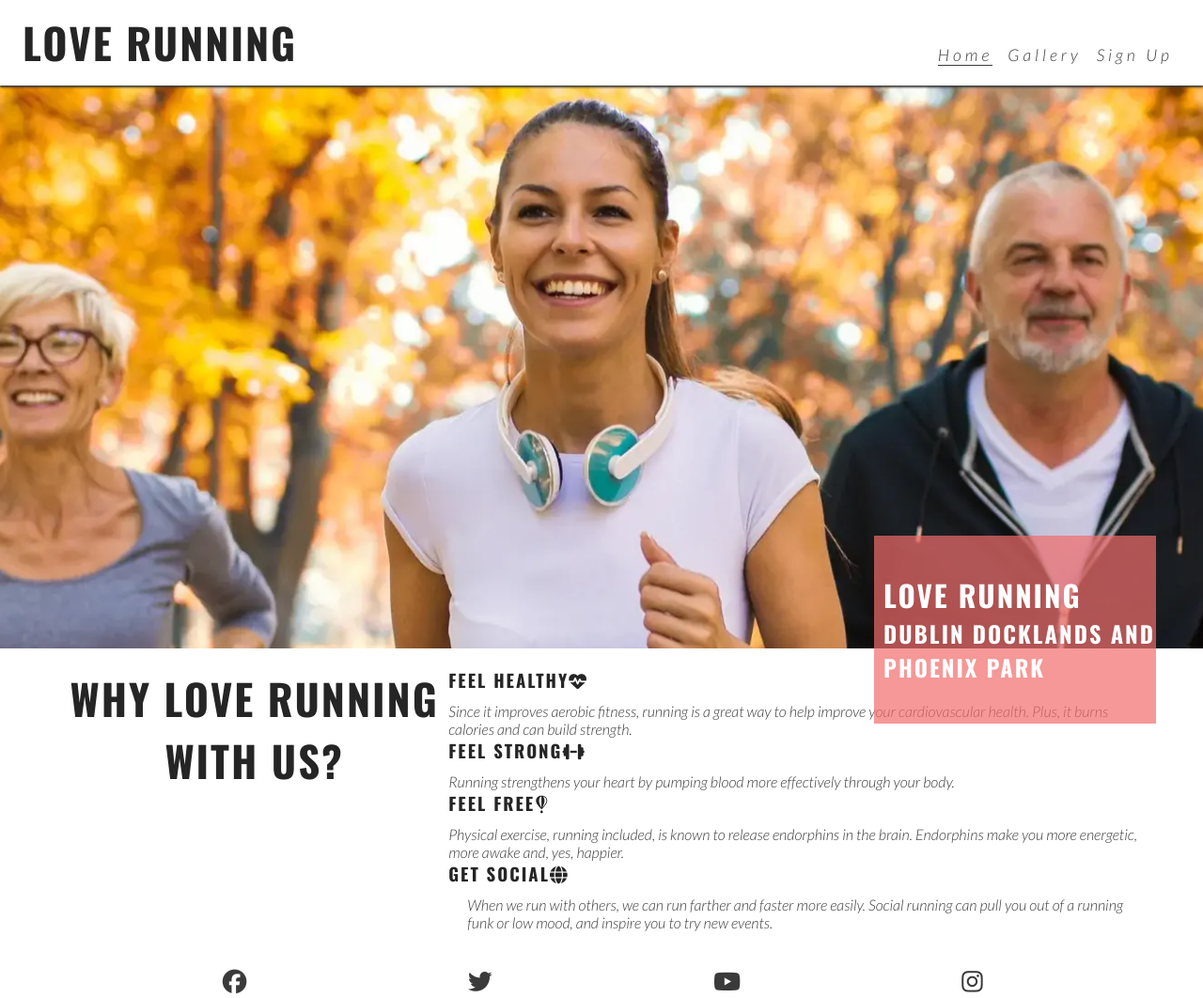
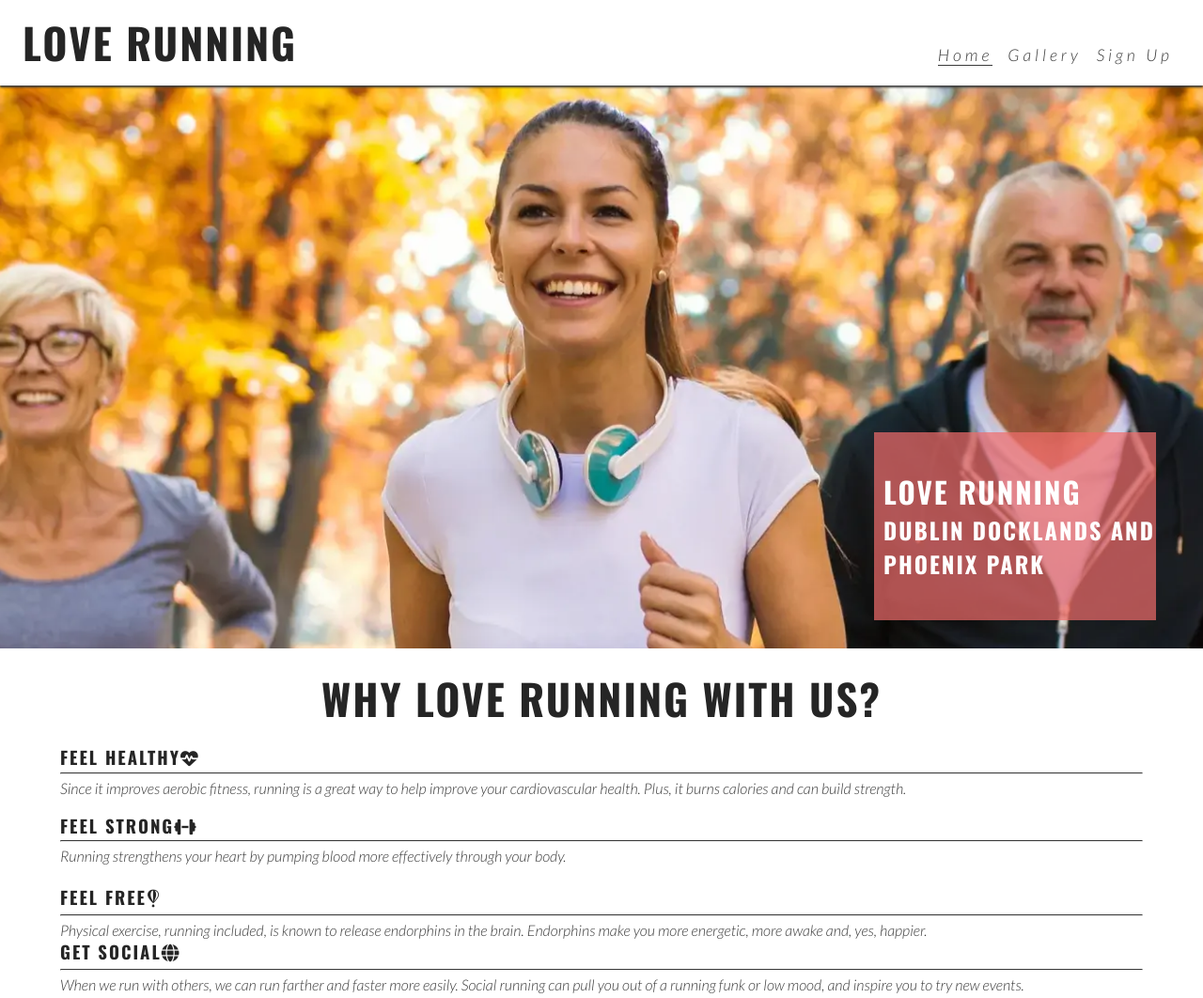
Before and after one commit to JOCPhys/Love-Running-JOC, a plain HTML site: page index.html in a window 1280 px wide. Shown: the top 1062 px of the page at 94% size. Drawn offline with nearby package versions, Linux system fonts and the light colour scheme.

Commit message:
check and match source code - remove surplus flex

```diff
--- a/assets/css/style.css
+++ b/assets/css/style.css
@@ -122,14 +122,10 @@ main {
         {
         margin: 20px auto;
         width: 90%;
-        display: flex;
-        justify-content: center;
     }
 
     #reasons h2 {
         font-size: 280%;
-        display: flex;
-        justify-content: center;
         text-align: center;
         margin-bottom: 20px;
     }
@@ -146,11 +142,11 @@ main {
     padding: 0 20px;
 }
 
-hr {
-border: 1px;
-color: #3a3a3a;
-margin: 5px 0;
-    }
+#benefits hr {
+    border-top: 1px solid #3a3a3a;
+    margin: 5px 0;
+
+}
 
 
 /*footer*/
--- a/index.html
+++ b/index.html
@@ -39,16 +39,19 @@
 
     <!--Main content-->
     <main>
-        <section id="hero"></section>
+        <section id="hero">
             <div id="cover-text">
                 <h2>Love Running</h2>
                 <h3>Dublin Docklands and Phoenix Park</h3>
             </div>
+        </section>
+
         <!-- Reasons -->
         <section id="reasons">
             <h2>Why Love Running with us?</h2>
             <div id="benefits">
                 <div id="benefits-physical">
+                    <div>
                         <h3>Feel Healthy<i class="fa-solid fa-heart-pulse"></i></h3>
                         <hr>
                         <p>Since it improves aerobic fitness, running is a great way to help improve your cardiovascular
@@ -59,20 +62,22 @@
                         <hr>
                         <p>Running strengthens your heart by pumping blood more effectively through your body.</p>
                     </div>
+                </div>
 
                 <div id="benefits-mental"></div>
                 <div>
                     <h3>Feel Free<i class="fa-brands fa-fly"></i></h3>
                     <hr>
-                    <p>Physical exercise, running included, is known to release endorphins in the brain. Endorphins make
+                    <p>Physical exercise, running included, is known to release endorphins in the brain. Endorphins
+                        make
                         you more energetic, more awake and, yes, happier.</p>
                 </div>
-                <div></div>
+                <div>
                 <h3>Get Social<i class="fa-solid fa-globe"></i></h3>
                 <hr>
-                <p>When we run with others, we can run farther and faster more easily. Social running can pull you out
+                <p>When we run with others, we can run farther and faster more easily. Social running can pull you
+                    out
                     of a running funk or low mood, and inspire you to try new events.</p>
-            </div>
             </div>
         </section>
 
```
Lines whose indentation alone changed are shown as unchanged.
